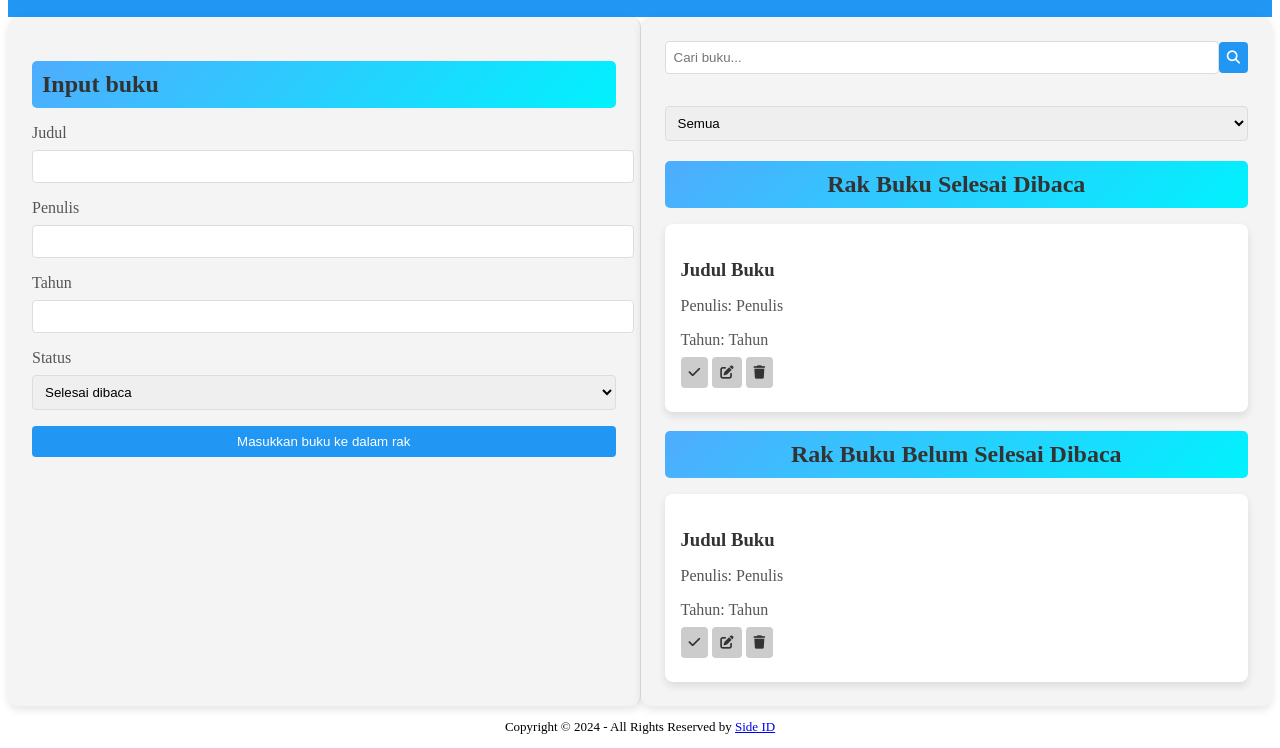
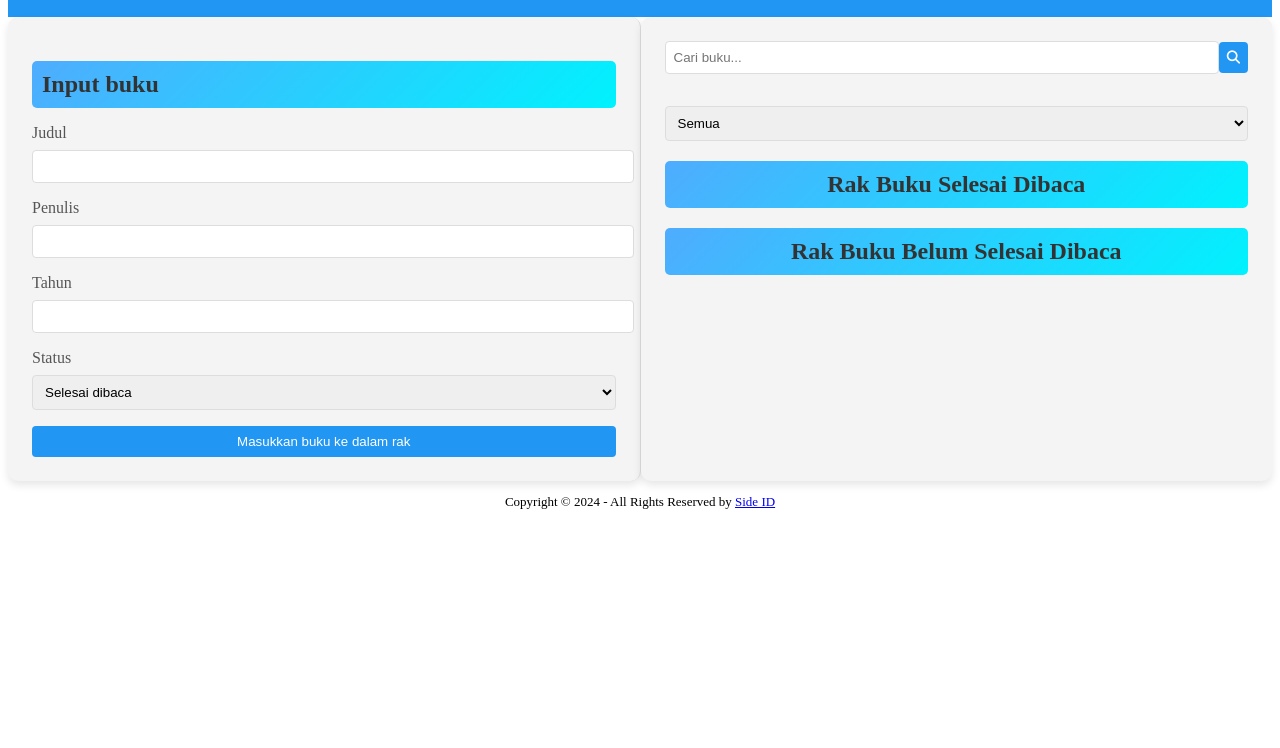
Before and after one commit to SideeID/Bookshelf-App, a plain HTML site: page index.html in a window 1280 px wide. Shown: the part 103-851 px from the top of the page. After the commit the page ends 800 px from the top, so only its background shows below. Drawn offline with Linux system fonts and the light colour scheme.

Commit message:
Remove unnecessary code for book cards

```diff
--- a/index.html
+++ b/index.html
@@ -82,48 +82,14 @@
           <h2>Rak Buku Selesai Dibaca</h2>
           <div id="books-shelf-IsCompleted" class="books-shelf">
             <article>
-              <div class="card-books">
-                <div>
-                  <h3 id="judul">Judul Buku</h3>
-                  <p>Penulis: <span id="penulis">Penulis</span></p>
-                  <p>Tahun: <span id="tahun">Tahun</span></p>
-                </div>
-                <div class="btn-bookshelf">
-                  <button id="btn-check">
-                    <i class="fa-solid fa-check"></i>
-                  </button>
-                  <button id="btn-edit">
-                    <i class="fa-solid fa-pen-to-square"></i>
-                  </button>
-                  <button class="btn-hapus">
-                    <i class="fa-solid fa-trash"></i>
-                  </button>
-                </div>
-              </div>
+
             </article>
           </div>
 
           <h2>Rak Buku Belum Selesai Dibaca</h2>
           <div id="books-shelf-NotCompleted" class="books-shelf">
             <article>
-              <div class="card-books">
-                <div>
-                  <h3 id="judul">Judul Buku</h3>
-                  <p>Penulis: <span id="penulis">Penulis</span></p>
-                  <p>Tahun: <span id="tahun">Tahun</span></p>
-                </div>
-                <div class="btn-bookshelf">
-                  <button id="btn-check">
-                    <i class="fa-solid fa-check"></i>
-                  </button>
-                  <button id="btn-edit">
-                    <i class="fa-solid fa-pen-to-square"></i>
-                  </button>
-                  <button class="btn-hapus">
-                    <i class="fa-solid fa-trash"></i>
-                  </button>
-                </div>
-              </div>
+
             </article>
           </div>
         </section>
```
